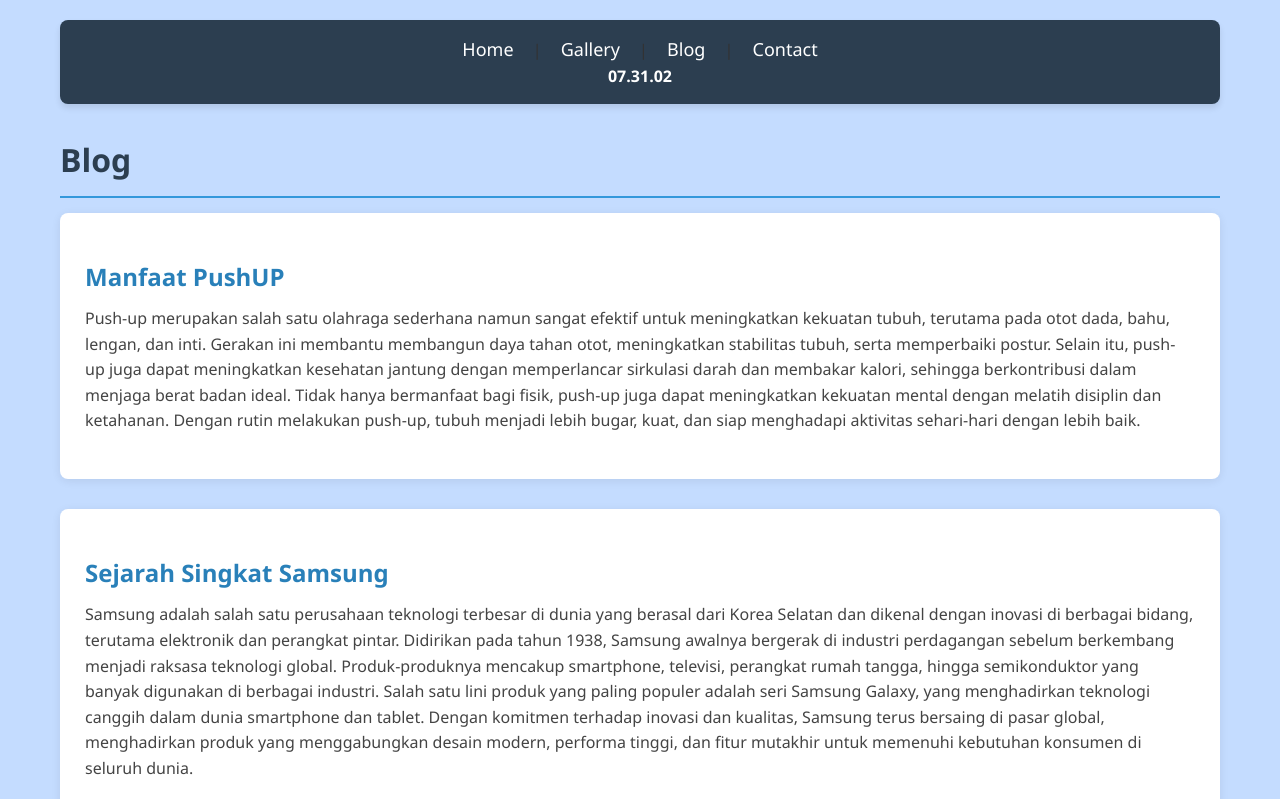
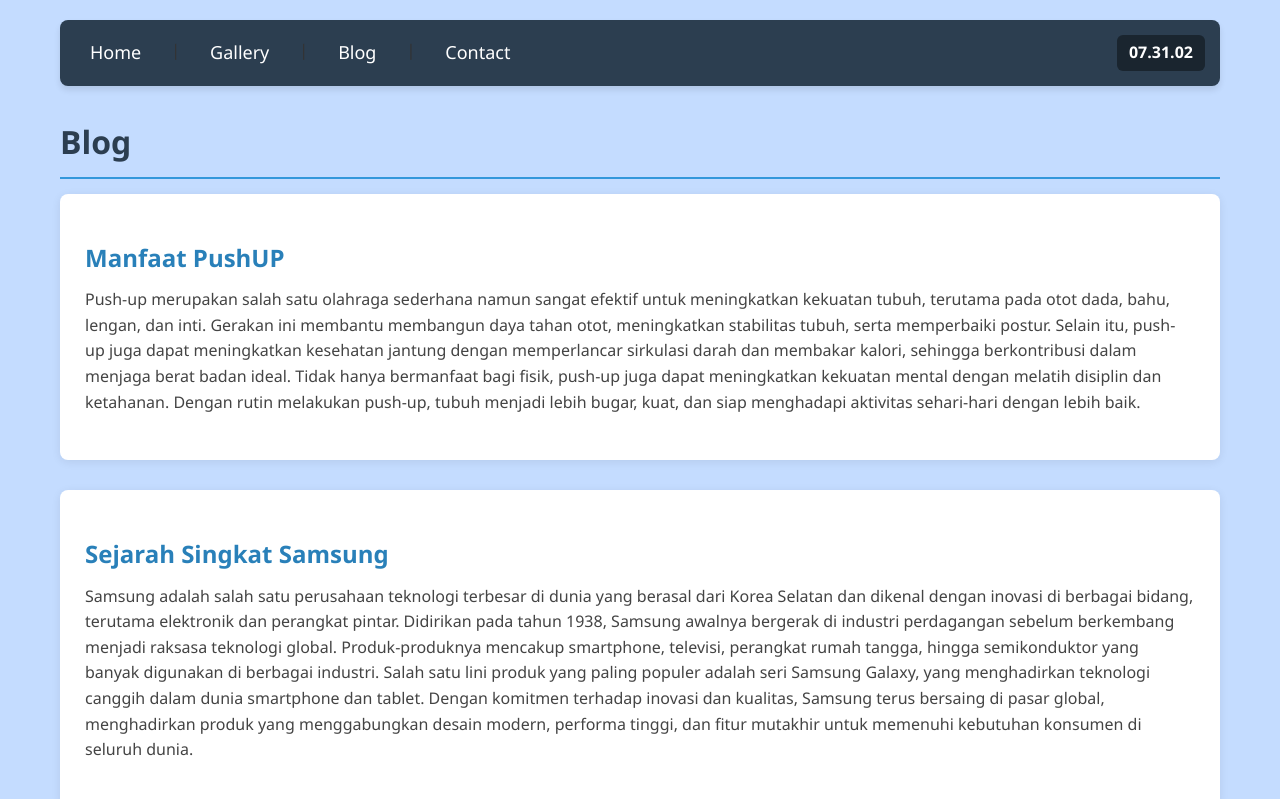
Before and after one commit to javvvd/TIK2032-Project, a plain HTML site: page blog.html in a window 1280 px wide. Shown: the top 799 px of the page. Drawn offline with Linux system fonts and the light colour scheme.

Commit message:
menambahkan css,javascript

```diff
--- a/script.js
+++ b/script.js
@@ -19,3 +19,32 @@
         clock.textContent = now.toLocaleTimeString('id-ID');
     }
 }, 1000);
+
+
+document.addEventListener('DOMContentLoaded', function () {
+        // Tambahkan kelas fade-in setelah halaman dimuat
+        document.body.classList.add('fade-in');
+
+        // Tangani klik pada semua link <a>
+        const links = document.querySelectorAll('a[href]');
+        links.forEach(link => {
+            // Abaikan link eksternal atau anchor (#)
+            const isInternal = link.hostname === window.location.hostname;
+            const isAnchor = link.getAttribute('href').startsWith('#');
+
+            if (isInternal && !isAnchor) {
+                link.addEventListener('click', function (e) {
+                    e.preventDefault();
+
+                    // Tambahkan efek fade-out
+                    document.body.classList.remove('fade-in');
+                    document.body.classList.add('fade-out');
+
+                    // Setelah delay, redirect ke halaman tujuan
+                    setTimeout(() => {
+                        window.location.href = link.href;
+                    }, 300); // Sesuaikan dengan durasi transition
+                });
+            }
+        });
+    });
--- a/style.css
+++ b/style.css
@@ -21,9 +21,12 @@
     padding: 15px;
     border-radius: 8px;
     margin-bottom: 30px;
-    text-align: center;
+    display: flex; /* Ini penting untuk membuat layout horizontal */
+    justify-content: space-between; /* Link ke kiri, jam ke kanan */
+    align-items: center; /* Rata tengah vertikal */
     box-shadow: 0 4px 6px rgba(0, 0, 0, 0.1);
 }
+
 
 nav a {
     color: #fff;
@@ -180,3 +183,27 @@
     padding: 0 10px;
     font-weight: bold;
 }
+/* Page transition */
+body.fade-out {
+    opacity: 0;
+    transition: opacity 0.5s ease;
+}
+
+body.fade-in {
+    opacity: 1;
+    transition: opacity 0.5s ease;
+}
+.nav-links {
+    display: flex;
+    gap: 15px;
+    flex: 1;
+}
+
+.nav-clock {
+    color: white;
+    font-weight: bold;
+    font-size: 16px;
+    background-color: #1a252f;
+    padding: 5px 12px;
+    border-radius: 6px;
+}
```
